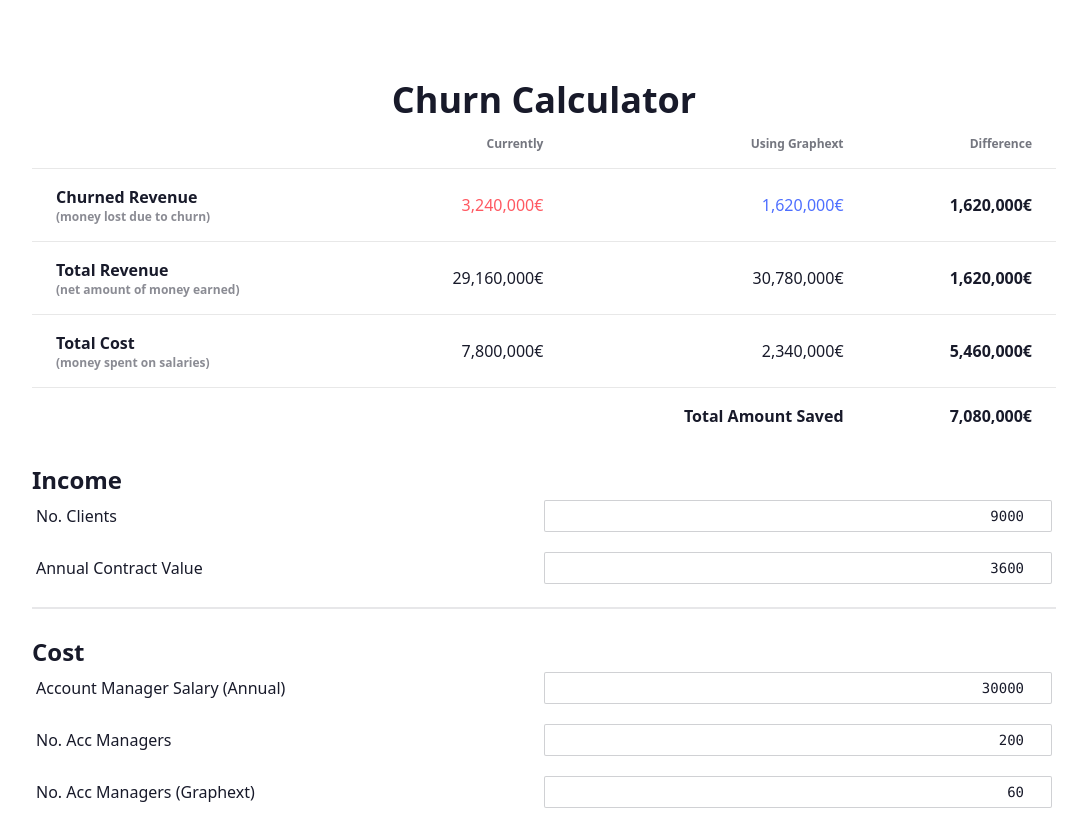
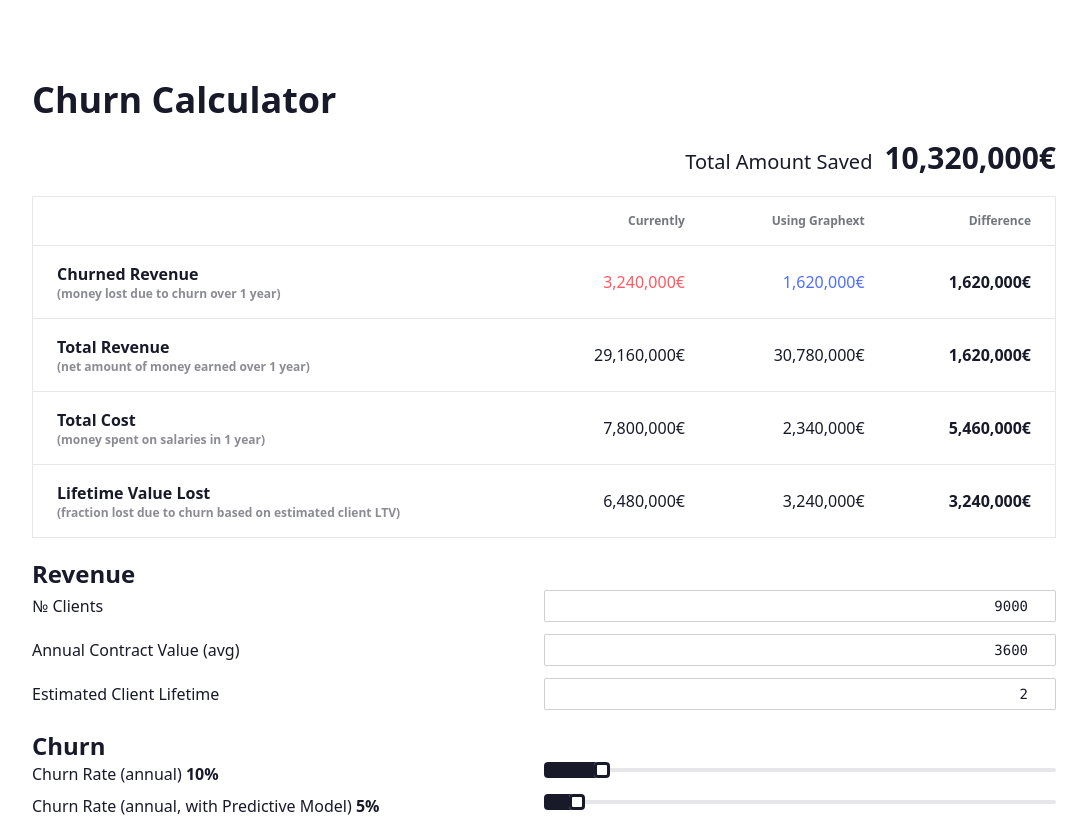
Before and after one commit to jesi-rgb/churn-calculator, a SvelteKit app: page / in a window 1280 px wide. Shown: the top 817 px of the page, without its empty margins (96-1183 px from the left). Built offline with nearby package versions, Linux system fonts and the light colour scheme.

Commit message:
improvements

```diff
--- a/src/lib/components/Input.svelte
+++ b/src/lib/components/Input.svelte
@@ -1,13 +1,13 @@
 <script lang="ts">
     export let name;
-    export let min;
-    export let max;
+    export let min: undefined | number = undefined;
+    export let max: undefined | number = undefined;
     export let value: number;
     export let step = 1;
 </script>
 
 <div
-    class="gap-2 p-1 flex flex-col md:flex-row justify-between md:items-center mb-3"
+    class="gap-2 flex flex-col md:flex-row justify-between md:items-center mb-3"
 >
     <label for={name} class="">{name}</label>
     <input
--- a/src/routes/+page.svelte
+++ b/src/routes/+page.svelte
@@ -2,36 +2,46 @@
     import Input from "$lib/components/Input.svelte";
     import Range from "$lib/components/Range.svelte";
 
+    let hovered: boolean = false;
+
     let nClients = 9000,
-        ltv = 3600,
+        acv = 3600,
+        estimatedLifeTime = 2,
         churnRate = 0.1,
         churnRateGraphext = 0.05,
         nAccManagers = 200,
         nAccManagersGraphext = 60,
+        clientsPerManagerMonth = 20,
         accManagerSalary = 30000,
         years = 1;
 
     $: churnRateGraphext =
         churnRateGraphext <= churnRate ? churnRateGraphext : churnRate;
 
+    $: clientsPerManagerYear = clientsPerManagerMonth * 12;
+
     $: accManagerSalaryYearly = Math.floor(accManagerSalary * 1.3);
 
     // delta meaning 1 year in all instances
-    $: deltaRevenueChurned = nClients * ltv * churnRate;
+    $: deltaRevenueChurned = nClients * acv * churnRate;
     $: deltaCost = nAccManagers * accManagerSalaryYearly;
 
-    $: deltaRevenueChurnGraphext = nClients * ltv * churnRateGraphext;
+    $: deltaRevenueChurnGraphext = nClients * acv * churnRateGraphext;
     $: deltaCostGraphext = nAccManagersGraphext * accManagerSalaryYearly;
 
     $: totalChurnedRevenue = deltaRevenueChurned * years;
     $: totalCost = deltaCost * years;
 
-    $: totalRevenue = (nClients * ltv - nClients * ltv * churnRate) * years;
+    $: totalRevenue = (nClients * acv - nClients * acv * churnRate) * years;
     $: totalRevenueGraphext =
-        (nClients * ltv - nClients * ltv * churnRateGraphext) * years;
+        (nClients * acv - nClients * acv * churnRateGraphext) * years;
 
     $: totalRevenueChurnGraphext = deltaRevenueChurnGraphext * years;
     $: totalCostGraphext = deltaCostGraphext * years;
+
+    $: ltv = acv * estimatedLifeTime; //how much per year times how many years we assume
+    $: ltvCurrentLoss = ltv * nClients * churnRate;
+    $: ltvGraphextLoss = ltv * nClients * churnRateGraphext;
 
     //differences
     $: differenceChurnedRevenue =
@@ -41,14 +51,36 @@
 
     $: differenceRevenue = totalRevenueGraphext - totalRevenue;
 
-    $: combinedDifference = differenceRevenue + differenceTotalCost;
+    $: ltvLossDifference = ltvCurrentLoss - ltvGraphextLoss;
+
+    $: combinedDifference =
+        differenceRevenue + differenceTotalCost + ltvLossDifference;
 </script>
 
-<h1 class="text-center font-bold text-4xl">Churn Calculator</h1>
+<h1 class="font-bold text-4xl mb-5">Churn Calculator</h1>
 
+<div class="flex gap-3 items-baseline justify-end mb-5">
+    <div class="text-xl">Total Amount Saved</div>
+    <div
+        class="tooltip"
+        data-tip="Total amount is the sum of the three blue values"
+    >
+        <div
+            on:mouseover={() => {
+                hovered = true;
+            }}
+            on:mouseleave={() => {
+                hovered = false;
+            }}
+            class="text-3xl font-bold tabular-nums"
+        >
+            {combinedDifference.toLocaleString()}€
+        </div>
+    </div>
+</div>
 <div class="mx-auto text-sm md:text-base">
     <div class="overflow-x-auto">
-        <table class="table table-xs md:table-lg tabular-nums">
+        <table class="table table-xs border md:table-lg tabular-nums">
             <thead>
                 <tr class="text-right">
                     <th></th>
@@ -58,12 +90,12 @@
                 </tr>
             </thead>
             <tbody>
-                <!-- row 1 -->
                 <tr class="">
                     <th class="flex flex-col"
                         >Churned Revenue <span
                             class="text-xs font-semibold opacity-50"
-                            >(money lost due to churn)</span
+                            >(money lost due to churn over {years}
+                            {years == 1 ? "year" : "years"})</span
                         >
                     </th>
                     <td class="text-right text-error"
@@ -76,20 +108,19 @@
                         >{differenceChurnedRevenue.toLocaleString()}€</td
                     >
                 </tr>
-                <!-- row 2 -->
-                <!-- row 3 -->
                 <tr class="">
                     <th class="flex flex-col"
                         >Total Revenue <span
                             class="text-xs font-semibold opacity-50"
-                            >(net amount of money earned)</span
+                            >(net amount of money earned over {years}
+                            {years == 1 ? "year" : "years"})</span
                         >
                     </th>
                     <td class="text-right">{totalRevenue.toLocaleString()}€</td>
                     <td class="text-right"
                         >{totalRevenueGraphext.toLocaleString()}€</td
                     >
-                    <td class="text-right font-semibold"
+                    <td class:hovered class="text-right font-semibold"
                         >{differenceRevenue.toLocaleString()}€</td
                     >
                 </tr>
@@ -98,37 +129,86 @@
                     <th class="flex flex-col"
                         >Total Cost <span
                             class="text-xs font-semibold opacity-50"
-                            >(money spent on salaries)</span
+                            >(money spent on salaries in {years}
+                            {years == 1 ? "year" : "years"})</span
                         >
                     </th>
                     <td class="text-right">{totalCost.toLocaleString()}€</td>
                     <td class="text-right"
                         >{totalCostGraphext.toLocaleString()}€</td
                     >
-                    <td class="text-right font-semibold"
+                    <td class:hovered class="text-right font-semibold"
                         >{differenceTotalCost.toLocaleString()}€</td
                     >
                 </tr>
-
                 <tr class="">
-                    <th></th>
-                    <td class="text-right"></td>
-                    <td class="text-right font-bold">Total Amount Saved</td>
-                    <td class="text-right font-semibold"
-                        >{combinedDifference.toLocaleString()}€</td
+                    <th
+                        class="flex flex-col hover:text-blue-500 transition-colors"
+                        >Lifetime Value Lost <span
+                            class="text-xs font-semibold opacity-50"
+                            >(fraction lost due to churn based on estimated
+                            client LTV)</span
+                        >
+                    </th>
+                    <td class="text-right"
+                        >{ltvCurrentLoss.toLocaleString()}€</td
+                    >
+                    <td class="text-right"
+                        >{ltvGraphextLoss.toLocaleString()}€</td
+                    >
+                    <td class:hovered class="text-right font-semibold"
+                        >{ltvLossDifference.toLocaleString()}€</td
                     >
                 </tr>
             </tbody>
         </table>
     </div>
 
-    <h2 class="font-bold text-2xl mt-5">Income</h2>
-    <Input name="No. Clients" bind:value={nClients} min={0} step={10} />
-    <Input name="Annual Contract Value" bind:value={ltv} min={0} step={10} />
+    <h2 class="font-bold text-2xl mt-5">Revenue</h2>
+    <Input name="№ Clients" bind:value={nClients} min={0} step={10} />
+    <Input
+        name="Annual Contract Value (avg)"
+        bind:value={acv}
+        min={0}
+        step={10}
+    />
 
-    <div class="divider my-0"></div>
+    <Input
+        name="Estimated Client Lifetime"
+        bind:value={estimatedLifeTime}
+        min={0}
+        step={0.5}
+    />
+
+    <h2 class="font-bold text-2xl mt-5">Churn</h2>
+    <div class="w-full">
+        <Range
+            min={0}
+            max={1}
+            step={0.01}
+            name="Churn Rate (annual)"
+            bind:value={churnRate}
+            valueDisplay={(churnRate * 100).toFixed(0) + "%"}
+        />
+        <Range
+            min={0}
+            max={1}
+            step={0.01}
+            name="Churn Rate (annual, with Predictive Model)"
+            bind:value={churnRateGraphext}
+            valueDisplay={(churnRateGraphext * 100).toFixed(0) + "%"}
+        />
+        <Range
+            min={0.5}
+            max={100}
+            step={0.5}
+            name="Years"
+            valueDisplay={years}
+            bind:value={years}
+        />
+    </div>
+
     <h2 class="font-bold text-2xl mt-5">Cost</h2>
-
     <Input
         name="Account Manager Salary (Annual)"
         bind:value={accManagerSalary}
@@ -136,37 +216,22 @@
         step={500}
     />
 
-    <Input name="No. Acc Managers" bind:value={nAccManagers} min={0} />
+    <Input name="№ Acc Managers" bind:value={nAccManagers} min={0} />
     <Input
-        name="No. Acc Managers (Graphext)"
+        name="№ Acc Managers (with Model)"
         bind:value={nAccManagersGraphext}
         min={0}
     />
 
-    <div class="mt-5 w-full">
-        <Range
-            min={0}
-            max={1}
-            step={0.01}
-            name="Churn Rate"
-            bind:value={churnRate}
-            valueDisplay={(churnRate * 100).toFixed(0) + "%"}
-        />
-        <Range
-            min={0}
-            max={1}
-            step={0.01}
-            name="Churn Rate (Graphext)"
-            bind:value={churnRateGraphext}
-            valueDisplay={(churnRateGraphext * 100).toFixed(0) + "%"}
-        />
-        <Range
-            min={1}
-            max={100}
-            step={1}
-            name="Years"
-            valueDisplay={years}
-            bind:value={years}
-        />
-    </div>
+    <Input
+        name="Clients per Acc. Manager (month)"
+        bind:value={clientsPerManagerMonth}
+        min={0}
+    />
 </div>
+
+<style>
+    .hovered {
+        @apply text-primary transition-all duration-100 transform -translate-y-1;
+    }
+</style>
```
